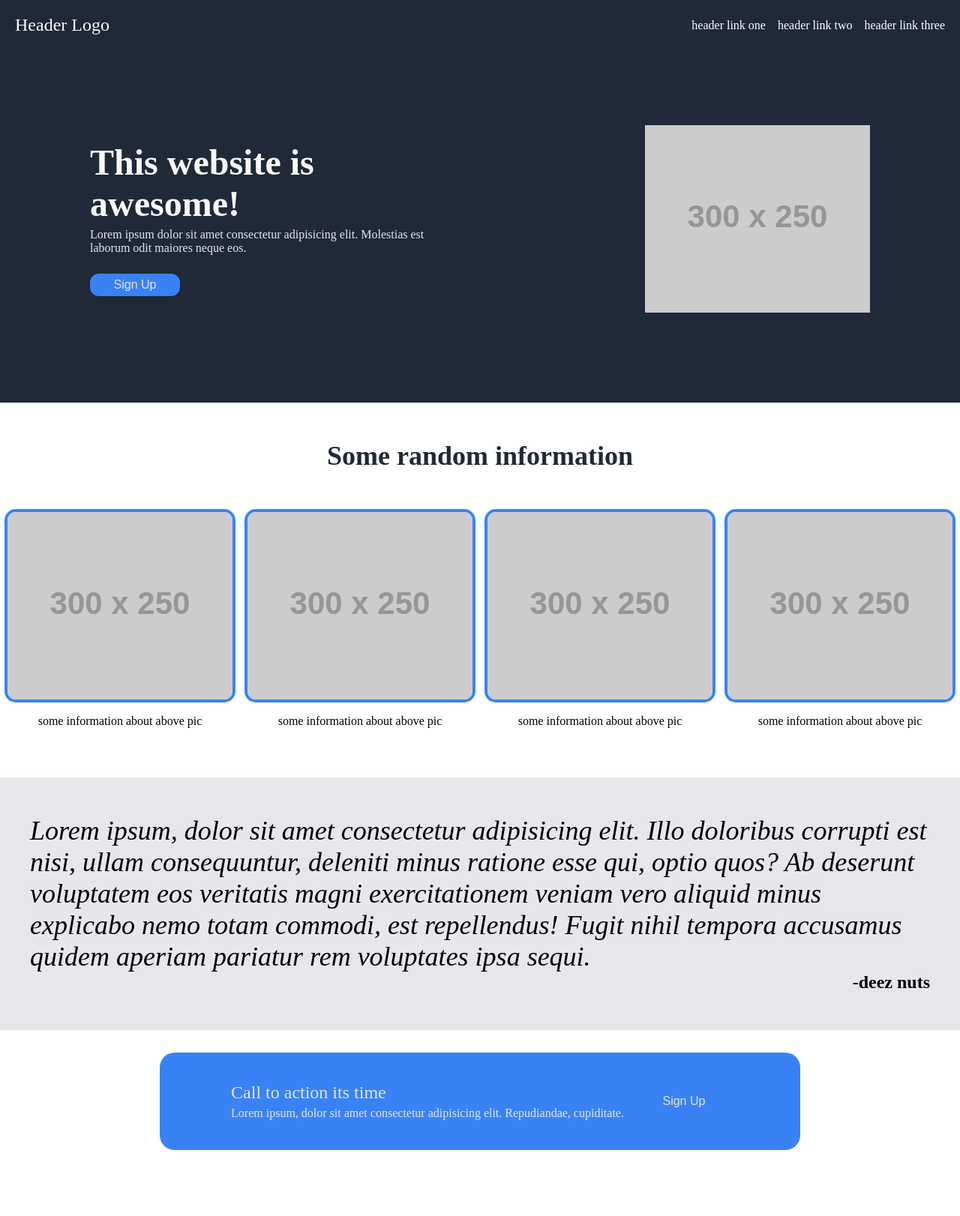
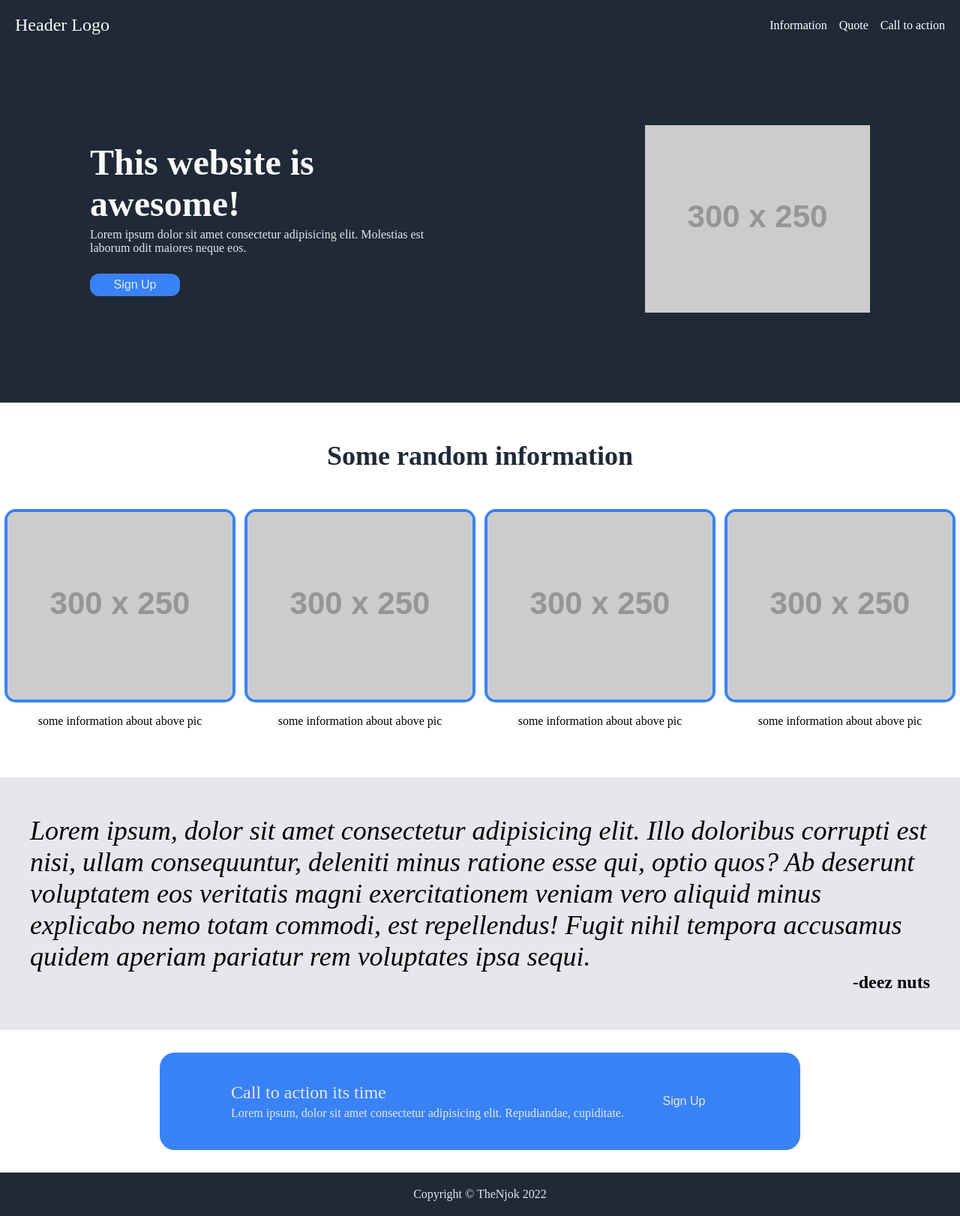
Before and after one commit to TheMajmun/LandingPage, a plain HTML site: page index.html in a window 1280 px wide. Shown: the whole page at 75% size. Before the commit the page ends 1564 px from the top, so only its background shows below. Drawn offline with Linux system fonts and the light colour scheme; placeholder pictures from the web are drawn by us.

Commit message:
added footer added working header-links

```diff
--- a/index.html
+++ b/index.html
@@ -13,9 +13,9 @@
             <div class="logo">Header Logo</div>
             <div class="header-links">
                 <ul>
-                    <li><a href="">header link one</a></li>
-                    <li><a href="">header link two</a></li>
-                    <li><a href="">header link three</a></li>
+                    <li><a href="#info">Information</a></li>
+                    <li><a href="#quote">Quote</a></li>
+                    <li><a href="#call">Call to action</a></li>
                 </ul>
             </div>
             </div>
@@ -37,7 +37,7 @@
             </div>
             </div>
 
-    <div class="information">
+    <div class="information" id="info">
                 <div class="information-header-text">
                     Some random information
                 </div>
@@ -70,7 +70,7 @@
 
     </div>
 
-    <div class="quote-section">
+    <div class="quote-section" id="quote">
         <div class="quote-box">
             <div class="quote">
                 Lorem ipsum, dolor sit amet consectetur adipisicing elit. Illo doloribus corrupti est nisi, ullam consequuntur, deleniti minus ratione esse qui, optio quos? Ab deserunt voluptatem eos veritatis magni exercitationem veniam vero aliquid minus explicabo nemo totam commodi, est repellendus! Fugit nihil tempora accusamus quidem aperiam pariatur rem voluptates ipsa sequi.
@@ -80,7 +80,7 @@
             </div>
         </div>
     </div>
-    <div class="call-to-action">
+    <div class="call-to-action" id="call">
         <div class="call">
             <div class="call-to-action-text">
                 <div class="call-to-action-head">
@@ -94,6 +94,10 @@
         </div>
     </div>
 
+    <div class="footer">
+        Copyright © TheNjok 2022
+    </div>
+
 
 
 
--- a/styles.css
+++ b/styles.css
@@ -160,3 +160,12 @@ button{
     flex-direction: column;
     gap: 5px;
 }
+.footer{
+    background-color: #1F2937;
+    display: flex;
+    flex: 1;
+    padding: 20px;
+    justify-content: center;
+    align-items: center;
+    color: #E5E7EB;
+}
```
